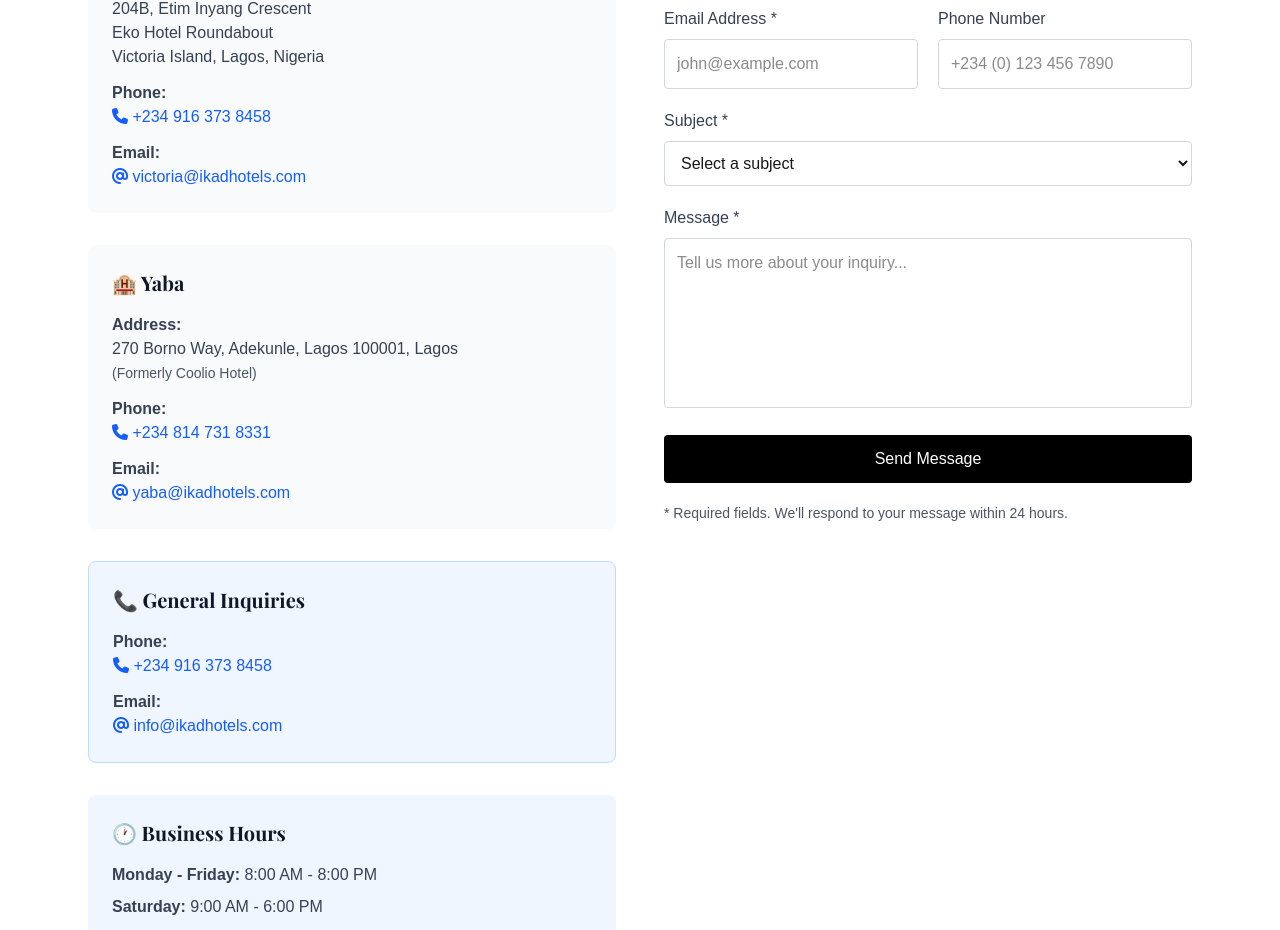
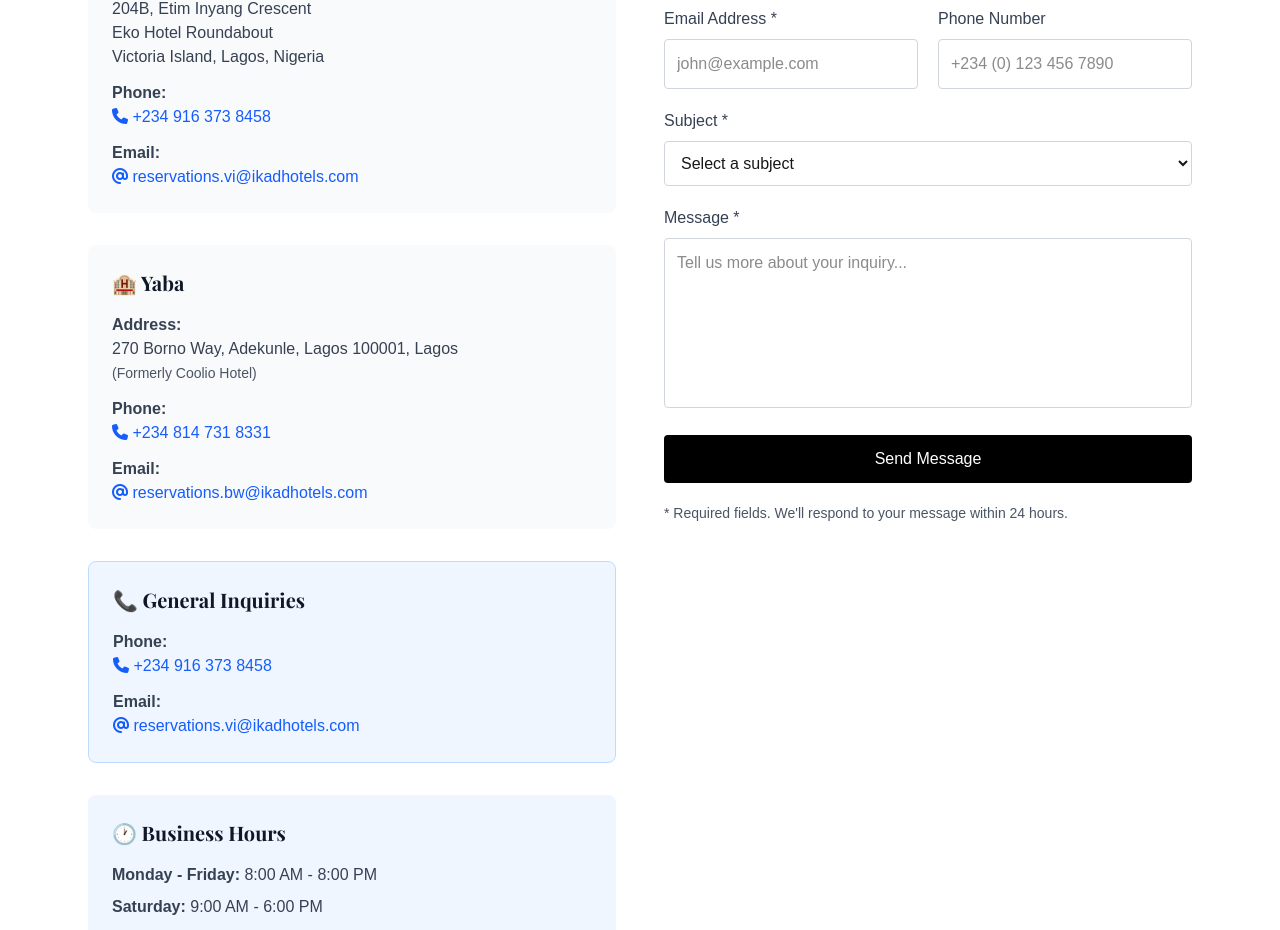
Before and after one commit to fcproteakuramowaters-wq/Ikad_new_site, a Next.js app: page /contact in a window 1280 px wide. Shown: the part 515-1445 px from the top of the page. Built offline with nearby package versions, Linux system fonts and the light colour scheme.

Commit message:
Replace all emails with reservations.vi@ikadhotels.com for Victoria Island and reservations.bw@ikadhotels.com for Yaba

```diff
--- a/app/api/send-booking-email/route.ts
+++ b/app/api/send-booking-email/route.ts
@@ -58,8 +58,8 @@
     }
 
     const hotelEmail = booking.hotelLocation === "victoria-island"
-      ? process.env.VICTORIA_ISLAND_EMAIL || "victoria@ikadhotels.com"
-      : process.env.YABA_EMAIL || "yaba@ikadhotels.com";
+      ? process.env.VICTORIA_ISLAND_EMAIL || "reservations.vi@ikadhotels.com"
+      : process.env.YABA_EMAIL || "reservations.bw@ikadhotels.com";
 
     const guestHtmlTemplate = getGuestEmailTemplate(booking);
     const hotelHtmlTemplate = getHotelEmailTemplate(booking);
--- a/app/booking/confirmation/page.tsx
+++ b/app/booking/confirmation/page.tsx
@@ -71,8 +71,8 @@
               </p>
               <p>
                 <span className="font-semibold">Email:</span>{" "}
-                <a href="mailto:victoria@ikadhotels.com" className="text-blue-600 hover:underline">
-                  victoria@ikadhotels.com
+                <a href="mailto:reservations.vi@ikadhotels.com" className="text-blue-600 hover:underline">
+                  reservations.vi@ikadhotels.com
                 </a>
               </p>
               <p>
--- a/app/booking/yaba-confirmation/page.tsx
+++ b/app/booking/yaba-confirmation/page.tsx
@@ -71,8 +71,8 @@
               </p>
               <p>
                 <span className="font-semibold">Email:</span>{" "}
-                <a href="mailto:yaba@ikadhotels.com" className="text-blue-600 hover:underline">
-                  yaba@ikadhotels.com
+                <a href="mailto:reservations.bw@ikadhotels.com" className="text-blue-600 hover:underline">
+                  reservations.bw@ikadhotels.com
                 </a>
               </p>
               <p>
--- a/app/contact/page.tsx
+++ b/app/contact/page.tsx
@@ -81,10 +81,10 @@
               <p className="text-gray-700">
                 <strong>Email:</strong><br />
                 <a
-                  href="mailto:victoria@ikadhotels.com"
+                  href="mailto:reservations.vi@ikadhotels.com"
                   className="text-blue-600 hover:underline font-medium"
                 >
-                  <i className="fa-solid fa-at"></i> victoria@ikadhotels.com
+                  <i className="fa-solid fa-at"></i> reservations.vi@ikadhotels.com
                 </a>
               </p>
             </article>
@@ -111,10 +111,10 @@
               <p className="text-gray-700">
                 <strong>Email:</strong><br />
                 <a
-                  href="mailto:yaba@ikadhotels.com"
+                  href="mailto:reservations.bw@ikadhotels.com"
                   className="text-blue-600 hover:underline font-medium"
                 >
-                  <i className="fa-solid fa-at"></i> yaba@ikadhotels.com
+                  <i className="fa-solid fa-at"></i> reservations.bw@ikadhotels.com
                 </a>
               </p>
             </article>
@@ -136,10 +136,10 @@
               <p className="text-gray-700">
                 <strong>Email:</strong><br />
                 <a
-                  href="mailto:info@ikadhotels.com"
+                  href="mailto:reservations.vi@ikadhotels.com"
                   className="text-blue-600 hover:underline font-medium"
                 >
-                  <i className="fa-solid fa-at"></i> info@ikadhotels.com
+                  <i className="fa-solid fa-at"></i> reservations.vi@ikadhotels.com
                 </a>
               </p>
             </article>
--- a/app/victoria-island/page.tsx
+++ b/app/victoria-island/page.tsx
@@ -571,7 +571,7 @@
                 </p>
                 <p>
                   <span className="font-semibold text-gray-900">Email:</span><br />
-                  <a href="mailto:victoria@ikadhotels.com" className="hover:opacity-75" style={{ color: "var(--gold)" }}>victoria@ikadhotels.com</a>
+                  <a href="mailto:reservations.vi@ikadhotels.com" className="hover:opacity-75" style={{ color: "var(--gold)" }}>reservations.vi@ikadhotels.com</a>
                 </p>
               </div>
             </div>
--- a/app/yaba/page.tsx
+++ b/app/yaba/page.tsx
@@ -450,8 +450,8 @@
               </p>
               <p className="text-gray-700">
                 <strong>Email:</strong><br />
-                <a href="mailto:yaba@ikadhotels.com" className="hover:opacity-75" style={{ color: "var(--gold)" }}>
-                  yaba@ikadhotels.com
+                <a href="mailto:reservations.bw@ikadhotels.com" className="hover:opacity-75" style={{ color: "var(--gold)" }}>
+                  reservations.bw@ikadhotels.com
                 </a>
               </p>
             </div>
@@ -515,7 +515,7 @@
                 </p>
                 <p>
                   <span className="font-semibold text-gray-900">Email:</span><br />
-                  <a href="mailto:yaba@ikadhotels.com" className="hover:opacity-75" style={{ color: "var(--gold)" }}>yaba@ikadhotels.com</a>
+                  <a href="mailto:reservations.bw@ikadhotels.com" className="hover:opacity-75" style={{ color: "var(--gold)" }}>reservations.bw@ikadhotels.com</a>
                 </p>
               </div>
             </div>
```
